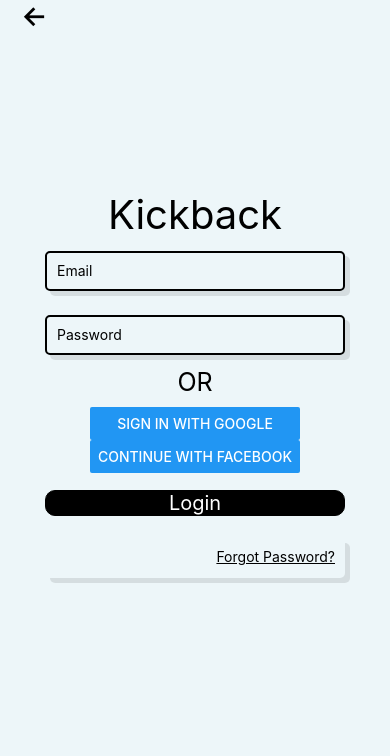
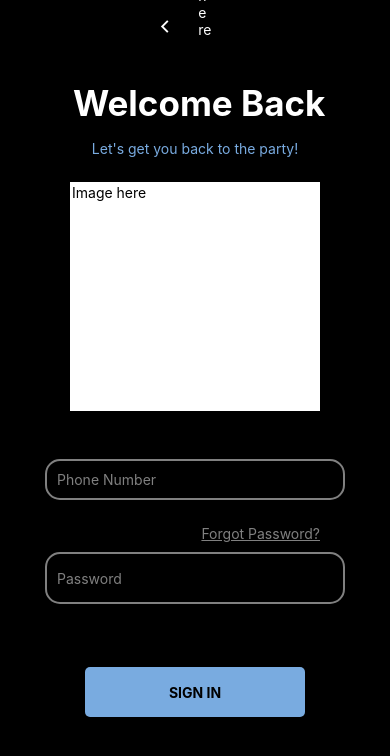
Before and after one commit to Darrengn/KickBack, a React Native app: screen /Login in a window 390 px wide. Shown: the top 756 px of the page. Built offline with nearby package versions, Linux system fonts and the light colour scheme.

Commit message:
New login screen

```diff
--- a/screens/LoginScreen.js
+++ b/screens/LoginScreen.js
@@ -6,78 +6,90 @@
 
 
 const LoginScreen = ({navigation}) => {
-    const [email, onChangeEmail] = React.useState('');
+    const [number, onNumber] = React.useState('');
     const [password, onChangePassword] = React.useState('');
 
-    const handleLogin = () => {
-        auth
-          .signInWithEmailAndPassword(email, password)
-          .then(userCredentials => {
-            const user = userCredentials.user;
-            console.log('Logged in with ' + user.email);
-        })
-        .catch(error => alert(error.message))
-    }
-
     return (
-        <View style={{flex: 1, backgroundColor:'#EDF6F9'}}>
+        <View style={[styles.container,{flex: 1, backgroundColor:'black'}]}>
 
             <SafeAreaView>
-                <StatusBar barStyle="dark-content"/>
+                <StatusBar barStyle="light-content"/>
             </SafeAreaView>
 
-            <TouchableOpacity onPress={() => navigation.navigate("Onboarding")}
-                style = {{flex: '4%', alignItems: 'flex-end', justifyContent: 'flex-start', flexDirection:'row',}}>
-                <View style = {{width: 20}}></View>
-                <Icon name="arrow-back-outline" size={30} color='black' />
+            <View style = {{flex: '5%', alignItems: 'flex-end', justifyContent: 'flex-start', flexDirection:'row',}}>
+                <View style = {{flex: '5%'}}></View>
+
+                <TouchableOpacity onPress={() => navigation.navigate("Onboarding")}>
+                    <Icon name="chevron-back-outline" size={20} color='white' />
                 </TouchableOpacity>
+                <View style = {{flex: '35%'}}></View>
+                <View style = {{flex: '20%'}}>
+                    <Text style = {{color: 'white'}}>Logo here</Text>
+                </View>
+                <View style = {{flex: '40%'}}></View>
+            </View>
 
-            <View style = {{flex: '96%'}}>
-                <View style = {[styles.container,{flex:12,}]}>
-                    <View style = {[styles.container, {flex: 10, justifyContent: 'flex-end'}]}>
-                        <Text style = {{fontSize: 40,}}>Kickback</Text>
+            <View style = {{flex: '5%'}}></View>
+
+            <View style = {{flex: '7%', alignItems: 'center', justifyContent: 'center',}}>
+                <Text style ={{color: 'white', fontSize:35, fontWeight:'bold'}}> Welcome Back</Text>
+            </View>
+
+            <View style = {{flex: '5%',alignItems: 'center', justifyContent: 'center',}}>
+                <Text style = {{fontSize: 14, color: '#79abe0'}}>Let's get you back to the party!</Text>
+            </View>
+
+            <View style = {{flex: '2%'}}></View>
+
+            <View style = {{flex: '30%',backgroundColor:'white', borderWidth:2, borderColor:'white',
+                width:250, }}>
+                <Text>Image here</Text>
+            </View>
+
+            <View style = {{flex: '5%'}}></View>
+
+            <View style = {[styles.container,{flex: '8%',}]}>
                 <TextInput
-                            style={styles.input}
-                            onChangeText={onChangeEmail}
-                            value={email}
-                            placeholder='Email'
+                    style={[styles.input,{color:'grey'}]}
+                    onChangeText={onNumber}
+                    value={number}
+                    placeholder='Phone Number'
+                    placeholderTextColor={'grey'}
                 />
+            </View>
+
+            <View style = {{flex: '2%'}}></View>
+
+            <View style = {{flex: '2%',width:250}}>
+                <TouchableOpacity onPress={() => navigation.navigate("ForgotPassword1")}>
+                    <Text style= {{textAlign:'right', textDecorationLine:'underline',color:'grey'}}>Forgot Password?</Text>
+                </TouchableOpacity>
+            </View>
+
+            <View style = {[styles.container,{flex: '10%',}]}>
                 <TextInput
-                            style={styles.input}
+                    style={[styles.input,{color:'grey'}]}
                     onChangeText={onChangePassword}
                     value={password}
                     placeholder='Password'
+                    placeholderTextColor={'grey'}
                     secureTextEntry
                 />
-                        <Text style = {{fontSize: 25}}>OR</Text>
             </View>
-                    <View style = {{flex: 2, padding: 10}}>
-                        <Button style ={styles.input}
-                            title="Sign in with Google"
-                            onPress={() => alert('sign in with google')}
-                        />
-                        <Button style ={styles.input}
-                        title="Continue with Facebook"
-                        onPress={() => alert('sign in with facebook')}
-                        />
-                    </View>
-                    <View style = {{flex: 1}}>
-                        <TouchableOpacity onPress={handleLogin}>
-                            <View style = {{flex: 1, borderWidth: 1, backgroundColor: 'black', width:300, justifyContent:'center',
-                                alignItems:'center', borderRadius:10}}>
 
-                                <Text style={{color: 'white', fontSize: 20}}>Login</Text>
+            <View style = {{flex: '5%'}}></View>
+
+            <View style = {{flex: '10%', alignItems: 'center',justifyContent: 'center'}}>
+                <TouchableOpacity onPress={() => navigation.navigate("Home")}>
+                    <View style = {{backgroundColor: '#79abe0', width:220, height:50, justifyContent:'center',
+                        alignItems:'center', borderRadius:5}}>
+
+                        <Text style={{color: 'black', fontSize: 14,fontWeight:'bold'}}>SIGN IN</Text>
                     </View>
                 </TouchableOpacity>
             </View>
-                    <View style= {[styles.input,{borderWidth: 0,}]}>
-                        <TouchableOpacity onPress={() => navigation.navigate("ForgotPassword1")}>
-                            <Text style= {{textAlign:'right', textDecorationLine:'underline'}}>Forgot Password?</Text>
-                        </TouchableOpacity>
-                    </View>
-                    <View style = {{flex: 7}}></View>
-                </View>
-            </View>
+
+            <View style = {{flex: '15%'}}></View>
         </View>
     );
 };
@@ -91,13 +103,14 @@
       justifyContent: 'center',
     },
     input: {
-        height: 40,
+        height: 60,
         width: 300,
         margin: 12,
         borderWidth: 2,
         padding: 10,
         fontSize:14,
-        borderRadius:5,
+        borderRadius:15,
+        borderColor:'grey',
         shadowOffset: {
             width: 5,
             height: 5,
```
Lines whose indentation alone changed are shown as unchanged.
